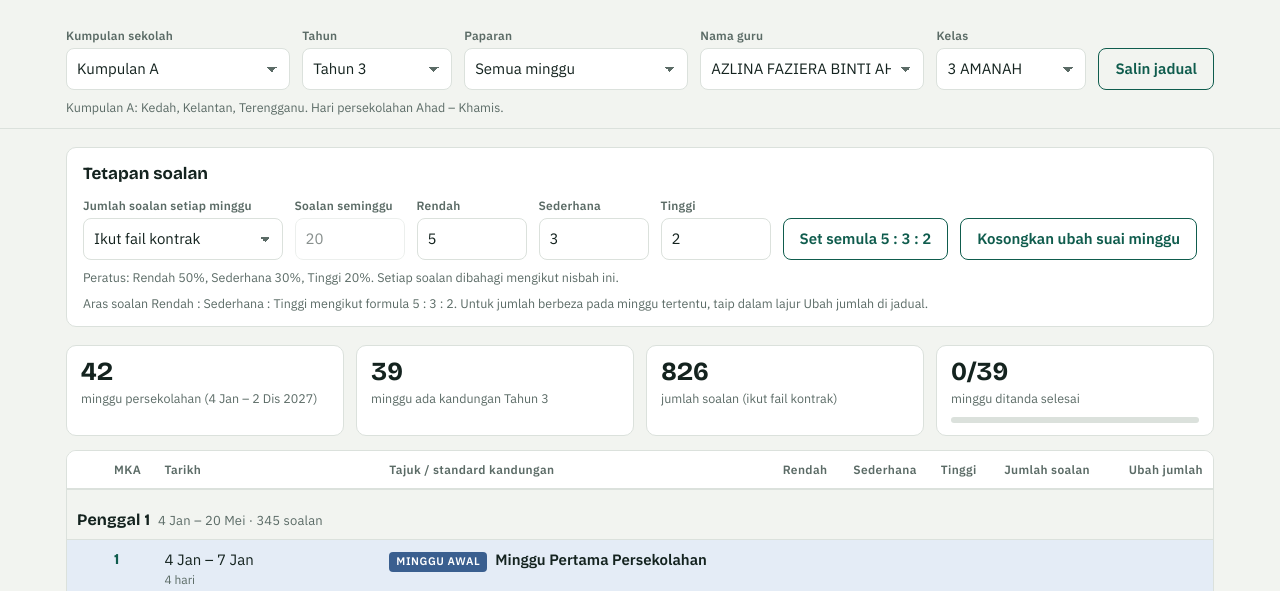
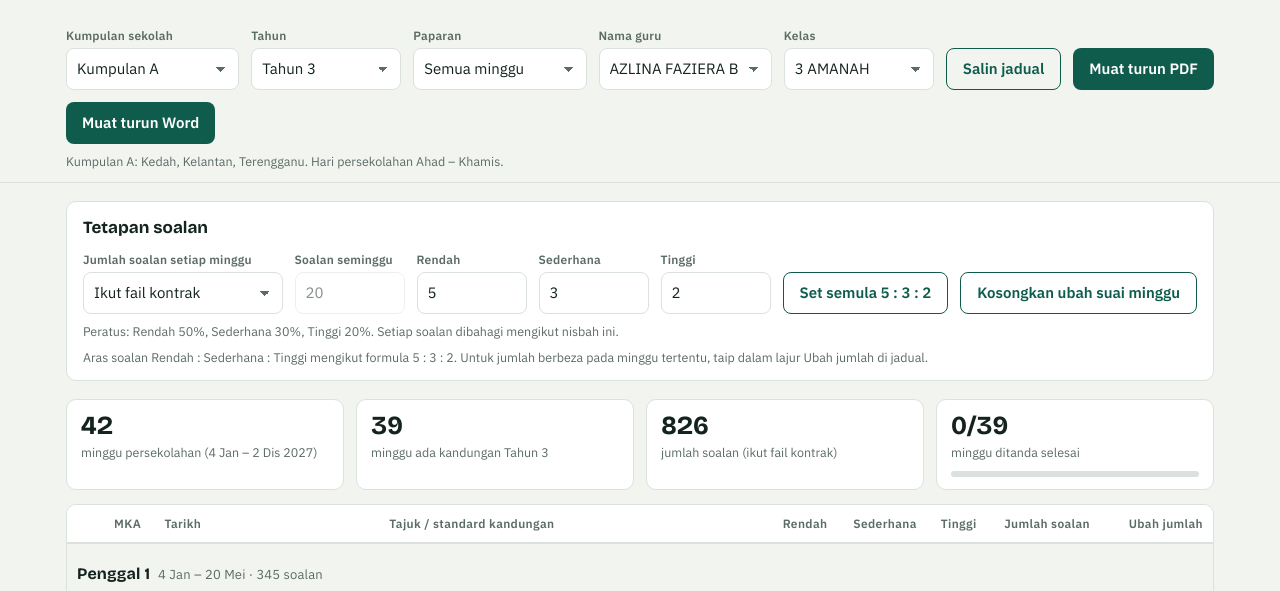
Before and after one commit to norazhanahrabion-cmd/kontrak-latihan-murid-2027, a plain HTML site: page index.html in a window 1280 px wide. Shown: the part 166-757 px from the top of the page. Drawn offline with nearby package versions, Linux system fonts and the light colour scheme.

Commit message:
Muat turun PDF/Word berfungsi di luar Claude
Co-Authored-By: Claude Sonnet 5.5 <noreply@anthropic.com>
Claude-Session: https://claude.ai/code/session_016Y3ejEURdyMZvi6iJ2B7PQ

```diff
--- a/index.html
+++ b/index.html
@@ -744,6 +744,7 @@ function buildDocx(){
 /* ---------- muat turun (keupayaan downloads) ---------- */
 let DL=null;
 async function saveFile(f){
+  if(!DL){const u=URL.createObjectURL(new Blob([f.bytes],{type:f.mime}));const a=document.createElement('a');a.href=u;a.download=f.name;document.body.appendChild(a);a.click();a.remove();setTimeout(()=>URL.revokeObjectURL(u),4000);return true;}
   const tries=[()=>new Blob([f.bytes],{type:f.mime}),()=>f.bytes,()=>f.bytes.buffer];
   let last;
   for(const mk of tries){
@@ -763,7 +764,7 @@ async function doExport(kind){
 }
 (async()=>{
   try{DL=window.claude&&await window.claude.use('downloads');}catch(e){DL=null;}
-  if(DL){$('btnPdf').hidden=false;$('btnDocx').hidden=false;}
+  $('btnPdf').hidden=false;$('btnDocx').hidden=false;
   $('btnPdf').addEventListener('click',()=>doExport('pdf'));
   $('btnDocx').addEventListener('click',()=>doExport('docx'));
 })();
```
